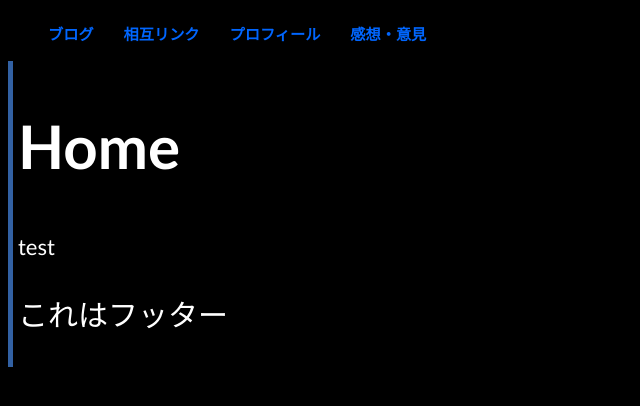
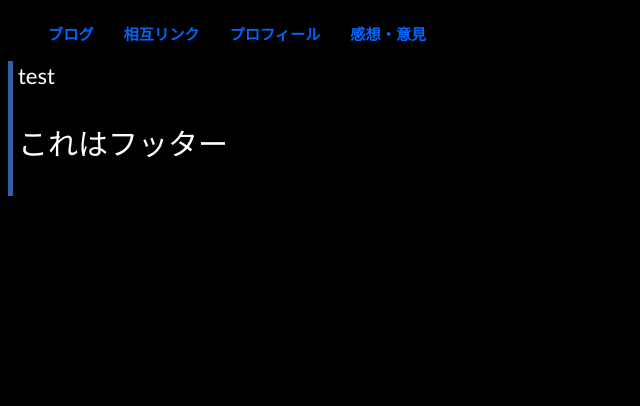
Before and after one commit to nekodendislike/nekodendislike.github.io, a Jekyll site: the page built from index.md, in a window 1280 px wide. Shown: the top 406 px of the page, without its empty margins (0-640 px from the left). Built offline with Jekyll 4.4.1, drawn with Linux system fonts in a browser that asks for light colours.

Commit message:
Update default.html

```diff
--- a/_layouts/default.html
+++ b/_layouts/default.html
@@ -23,7 +23,6 @@
                 <div class="block" style="float: left;">
                     {%- if page.pagename -%}
                     <div class="pagetitle">
-                        <h1>{{ page.pagename }}</h1>
                         {%- if page.date -%}
                         <div class="pageabout">{{ page.tags }} {{ page.date | date: "%Y/%m/%d"}}</div><br>
                         {%- endif -%}
```
